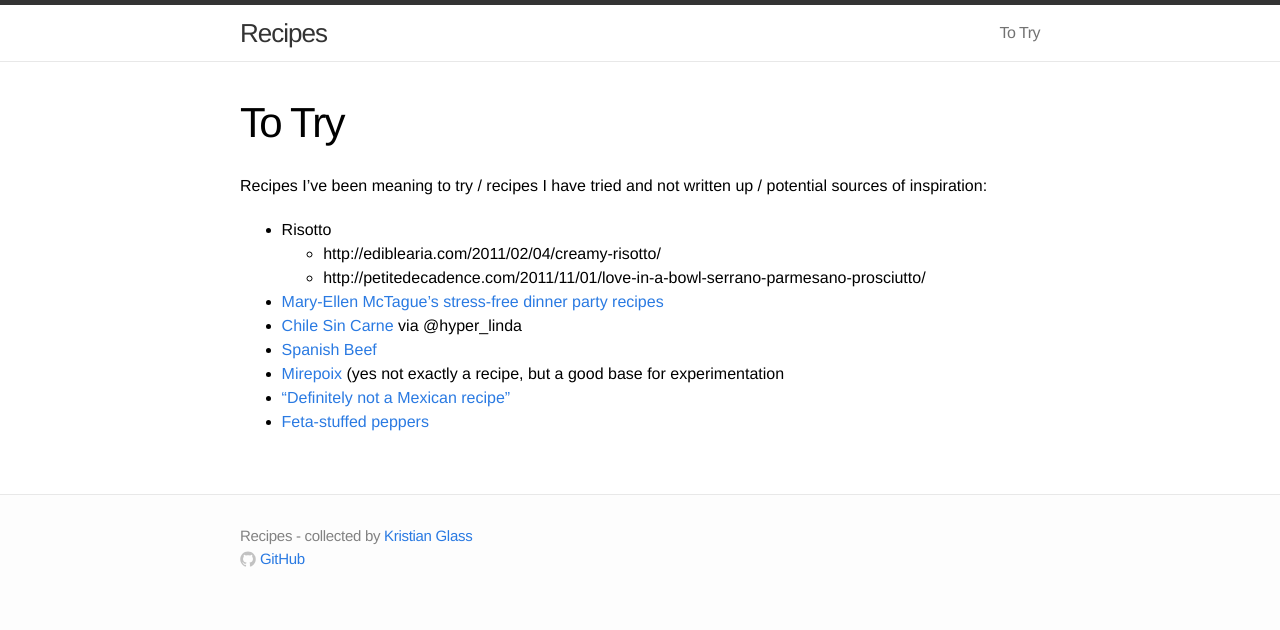
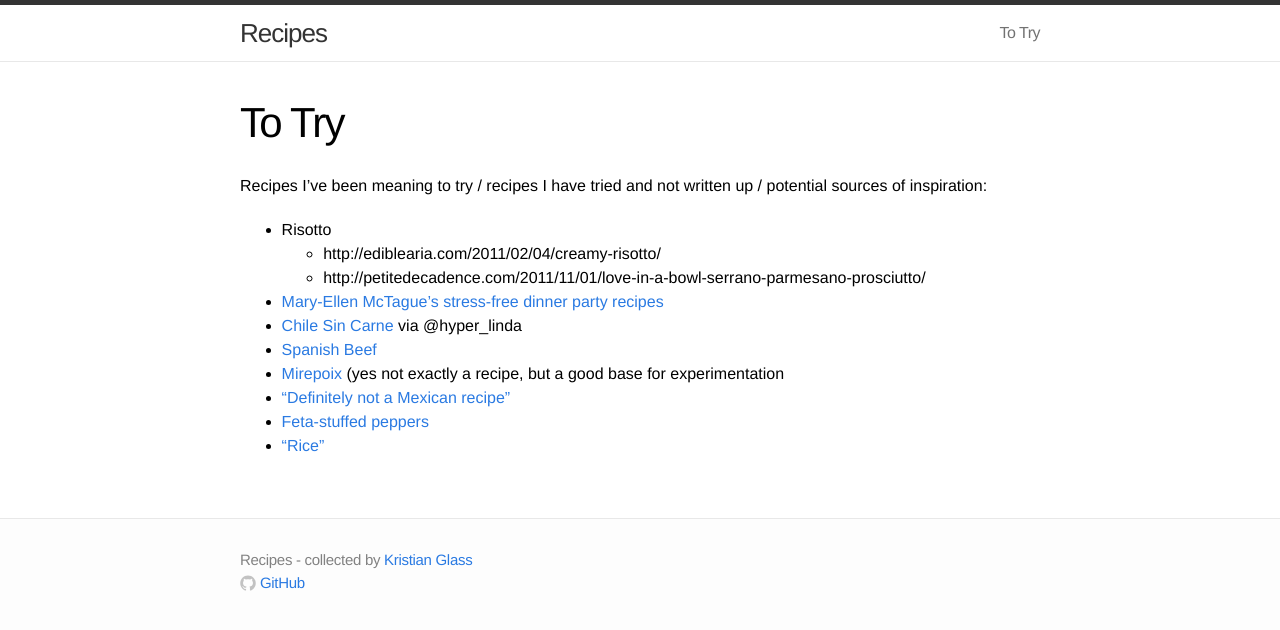
Before and after one commit to doismellburning/recipes, a Jekyll site: the page built from www/to-try.md, in a window 1280 px wide. Shown: the top 630 px of the page. Built offline with Jekyll 4.4.1, drawn with Linux system fonts in a browser that asks for light colours.

Commit message:
Added reddit rice recipe

```diff
--- a/www/to-try.md
+++ b/www/to-try.md
@@ -14,3 +14,4 @@ Recipes I've been meaning to try / recipes I have tried and not written up / pot
 * [Mirepoix](https://en.wikipedia.org/wiki/Mirepoix_%28cuisine%29) (yes not exactly a recipe, but a good base for experimentation
 * ["Definitely not a Mexican recipe"](http://www.drmaciver.com/2014/08/definitely-not-a-mexican-recipe/)
 * [Feta-stuffed peppers](http://www.tasteofhome.com/recipes/feta-stuffed-peppers)
+* ["Rice"](http://www.reddit.com/r/Frugal/comments/2dga1n/what_are_some_recipes_with_beans_and_rice/cjp9dlp)
```
